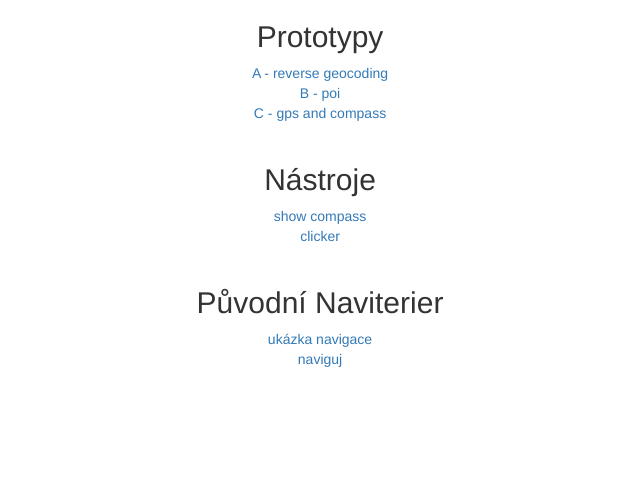
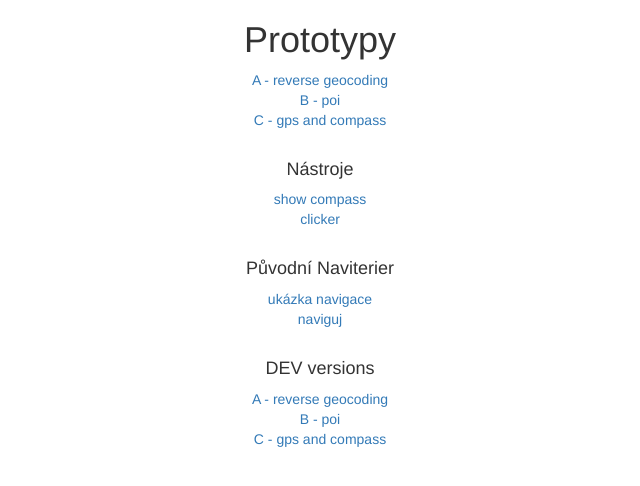
Before and after one commit to pavelcerny/naviterier-dp, a Django app: page / in a window 1280 px wide. Shown: the top 486 px of the page, without its empty margins (320-960 px from the left). Run offline with Django 3.2, Linux system fonts and the light colour scheme; parts of the project's set-up code (start-up, migrations or seed data) failed here and were passed over; some libraries are stand-ins or nearby versions.

Commit message:
addded devel versions to index

```diff
--- a/chat/templates/chat/index.html
+++ b/chat/templates/chat/index.html
@@ -4,7 +4,7 @@
 
     <body>
     <div class="text-center">
-        <h2>Prototypy</h2>
+        <h1>Prototypy</h1>
 
 
         <div><a href="{% url 'chat:reversegc' %}">A - reverse geocoding</a></div>
@@ -13,19 +13,27 @@
 
         <br>
 
-        <h2>Nástroje</h2>
+        <h4>Nástroje</h4>
 
         <div><a href="{% url 'chat:showCompass' %}">show compass</a></div>
         <div><a href="{% url 'chat:clicker' %}">clicker</a></div>
 
         <br>
 
-        <h2>Původní Naviterier</h2>
+        <h4>Původní Naviterier</h4>
 
 
         <div><a href="{% url 'chat:navigateExample' %}">ukázka navigace</a></div>
         <div><a href="{% url 'chat:navigate' %}">naviguj</a></div>
 
+        <br>
+
+        <h4>DEV versions</h4>
+        <div><a href="{% url 'chat:reversegcDev' %}">A - reverse geocoding</a></div>
+        <div><a href="{% url 'chat:poiDev' %}">B - poi</a></div>
+        <div><a href="{% url 'chat:gpsDev' %}">C - gps and compass</a></div>
+
+
 
     </div>
 
```
